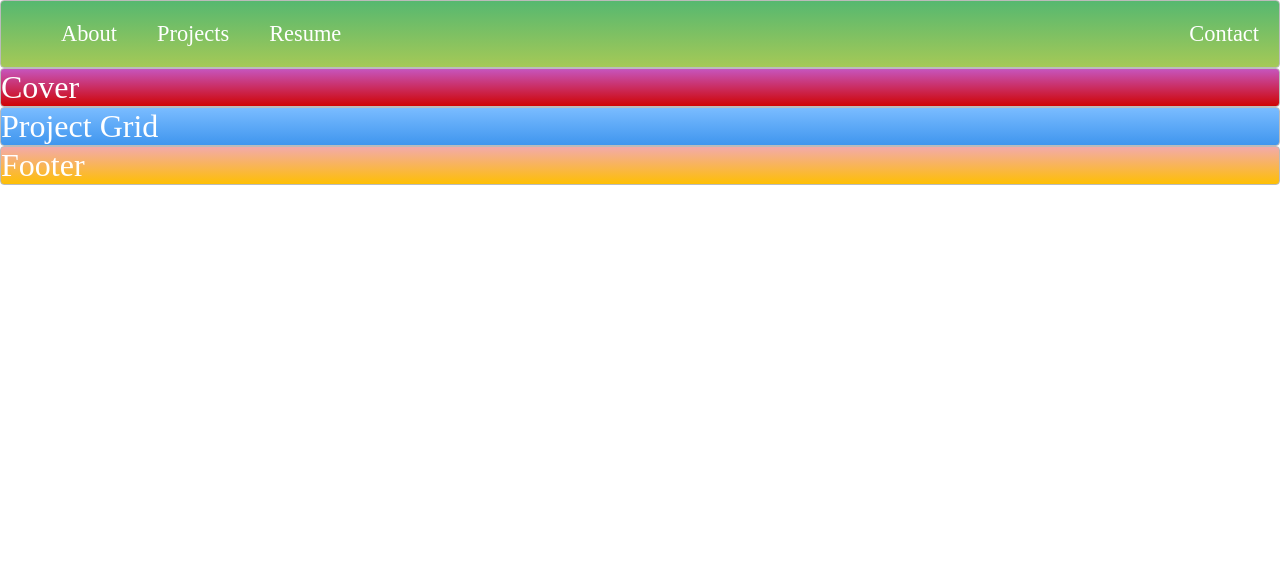
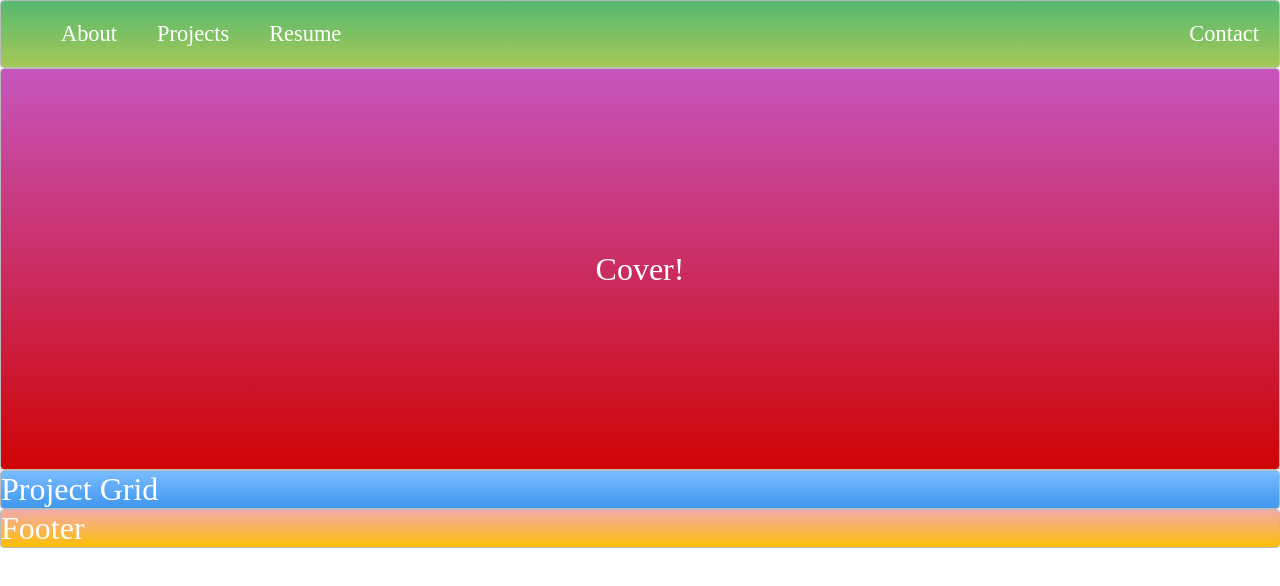
Before and after one commit to dvru/ztm-web-developement-2022, a plain HTML site: page CSSLayout/index.html in a window 1280 px wide. Drawn offline with Linux system fonts and the light colour scheme.

Commit message:
CSS Layout

```diff
--- a/CSSLayout/index.html
+++ b/CSSLayout/index.html
@@ -13,7 +13,7 @@
       <li class="push"><a href="">Contact</a></li>
     </ul>
   </nav>
-  <div class="zone red">Cover</div>
+  <div class="container zone red">Cover!</div>
   <div class="zone blue">Project Grid</div>
   <div class="zone yellow">Footer</div>
 </body>
--- a/CSSLayout/style.css
+++ b/CSSLayout/style.css
@@ -51,8 +51,12 @@ a {
     text-decoration: none;
 }
 
-
-
+/* COVER */
+.container {
+    display: flex;
+    align-items: center;
+    justify-content: center;
+    height: 50vh;}
 
 
 /*https://paulund.co.uk/how-to-create-shiny-css-buttons*/
```
